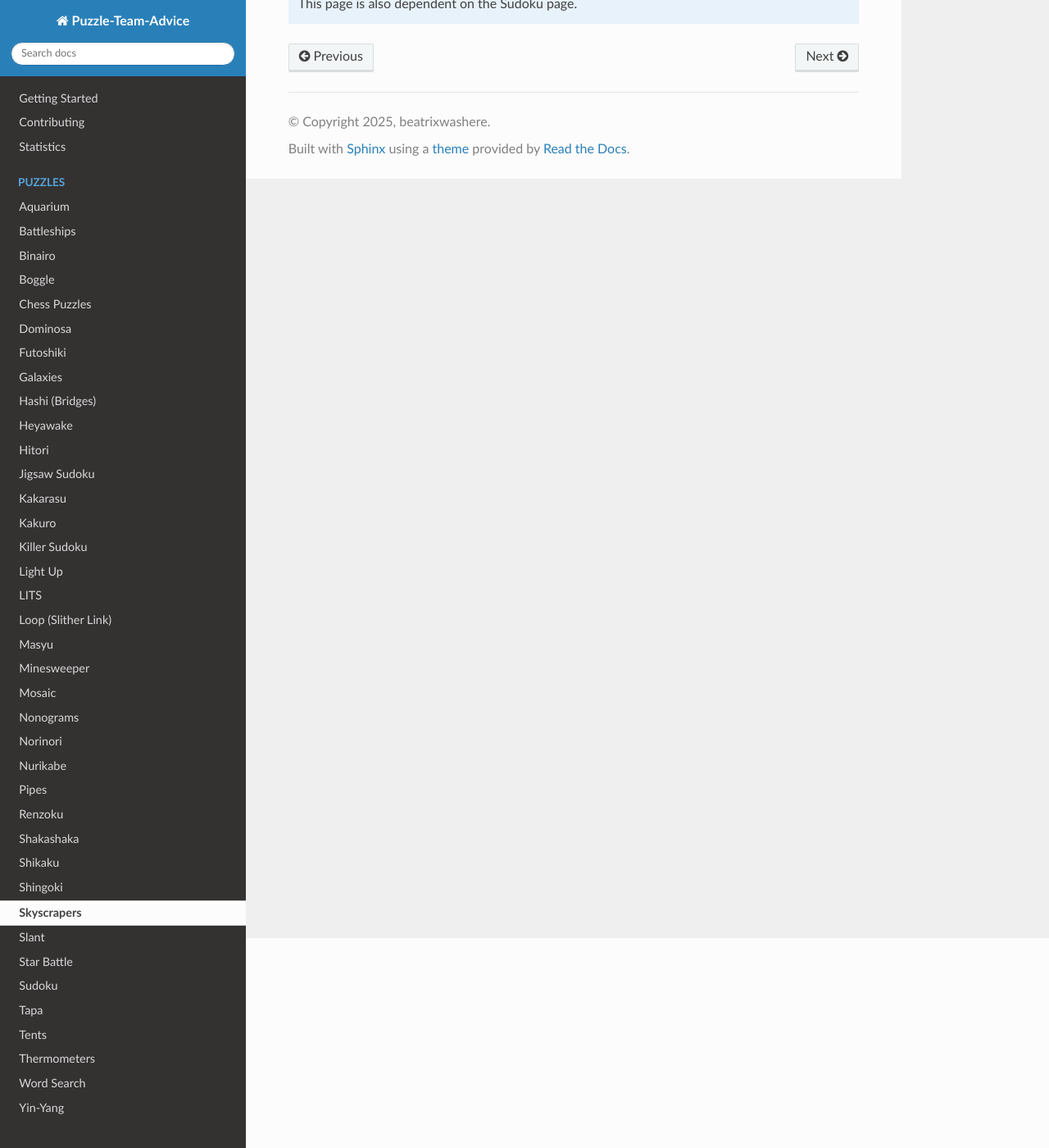
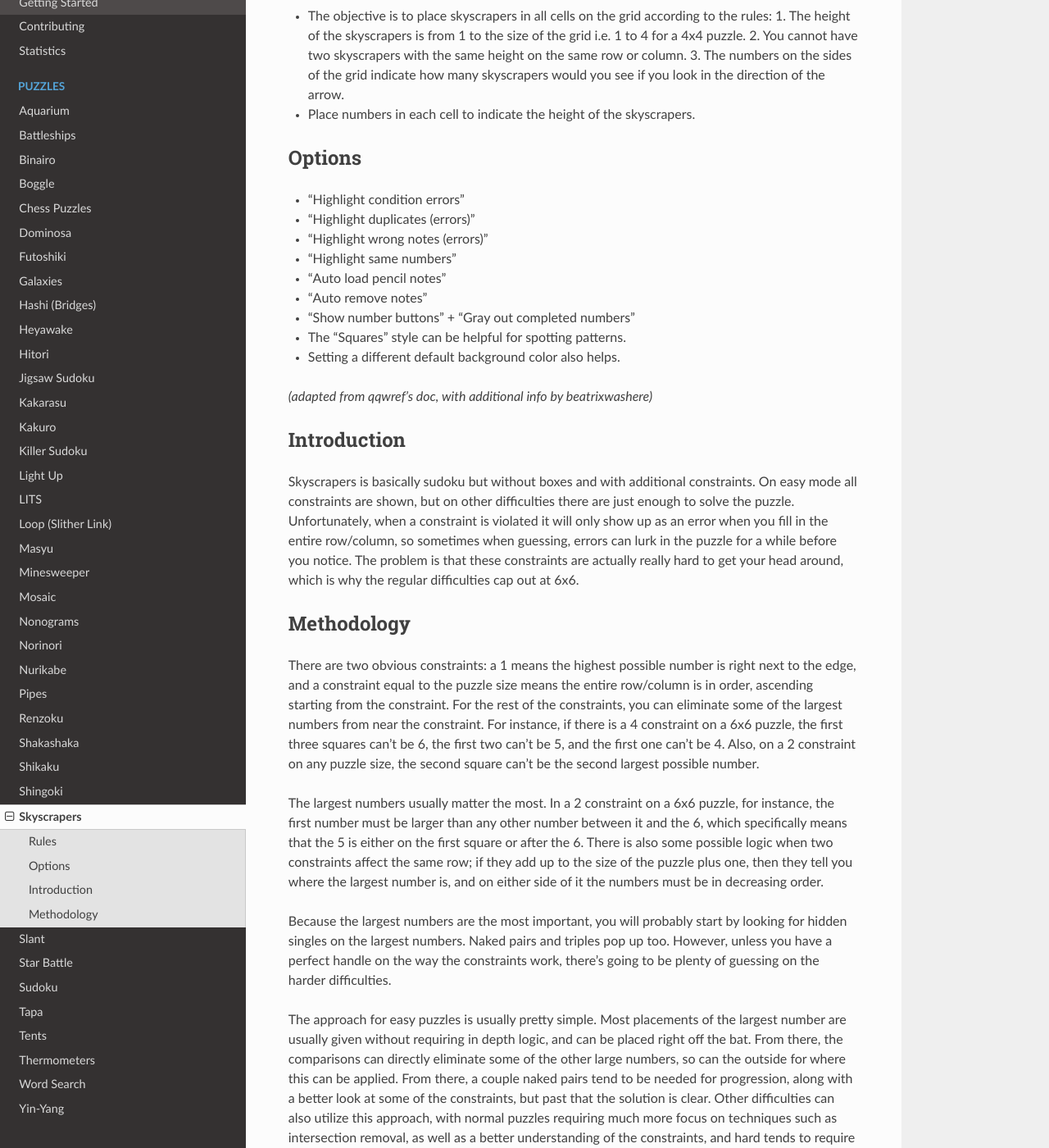
Before and after one commit to Ailurust/puzzle-team-advice, a Sphinx documentation site: the page built from docs/source/puzzles/skyscrapers.rst, in a window 1280 px wide and 1400 px high, scrolled down 256 px. Shown: the whole window at 82% size. Built offline with Sphinx 7.4.7 and the Read the Docs theme 3.1.0, drawn with Linux system fonts in a browser that asks for light colours; some of the changed text lies outside the part shown.

Commit message:
add skyscrapers guide

```diff
--- a/docs/source/puzzles/skyscrapers.rst
+++ b/docs/source/puzzles/skyscrapers.rst
@@ -1,9 +1,68 @@
 Skyscrapers
 ===========
 
+Rules
+-----
+
+(sourced from `puzzle-skyscrapers.com <https://www.puzzle-skyscrapers.com>`_)
+
+* The objective is to place skyscrapers in all cells on the grid according to the rules:
+  1. The height of the skyscrapers is from 1 to the size of the grid i.e. 1 to 4 for a 4x4 puzzle.
+  2. You cannot have two skyscrapers with the same height on the same row or column.
+  3. The numbers on the sides of the grid indicate how many skyscrapers would you see if you look in the direction of the arrow.
+* Place numbers in each cell to indicate the height of the skyscrapers.
+
+Options
+-------
+
+* “Highlight condition errors”
+* “Highlight duplicates (errors)”
+* “Highlight wrong notes (errors)”
+* "Highlight same numbers"
+* “Auto load pencil notes”
+* "Auto remove notes"
+* “Show number buttons” + “Gray out completed numbers”
+* The "Squares" style can be helpful for spotting patterns.
+* Setting a different default background color also helps.
+
+*(adapted from qqwref's doc, with additional info by beatrixwashere)*
+
+Introduction
+------------
+
+Skyscrapers is basically sudoku but without boxes and with additional constraints. On easy mode all constraints are shown,
+but on other difficulties there are just enough to solve the puzzle. Unfortunately, when a constraint is violated it will
+only show up as an error when you fill in the entire row/column, so sometimes when guessing, errors can lurk in the puzzle
+for a while before you notice. The problem is that these constraints are actually really hard to get your head around,
+which is why the regular difficulties cap out at 6x6.
+
+Methodology
+-----------
+
+There are two obvious constraints: a 1 means the highest possible number is right next to the edge, and a constraint
+equal to the puzzle size means the entire row/column is in order, ascending starting from the constraint. For the rest
+of the constraints, you can eliminate some of the largest numbers from near the constraint. For instance, if there is a
+4 constraint on a 6x6 puzzle, the first three squares can’t be 6, the first two can’t be 5, and the first one can’t be 4.
+Also, on a 2 constraint on any puzzle size, the second square can’t be the second largest possible number.
+
+The largest numbers usually matter the most. In a 2 constraint on a 6x6 puzzle, for instance, the first number must be
+larger than any other number between it and the 6, which specifically means that the 5 is either on the first square or
+after the 6. There is also some possible logic when two constraints affect the same row; if they add up to the size of
+the puzzle plus one, then they tell you where the largest number is, and on either side of it the numbers must be in
+decreasing order.
+
+Because the largest numbers are the most important, you will probably start by looking for hidden singles on the largest
+numbers. Naked pairs and triples pop up too. However, unless you have a perfect handle on the way the constraints work,
+there’s going to be plenty of guessing on the harder difficulties.
+
+The approach for easy puzzles is usually pretty simple. Most placements of the largest number are usually given without
+requiring in depth logic, and can be placed right off the bat. From there, the comparisons can directly eliminate some of
+the other large numbers, so can the outside for where this can be applied. From there, a couple naked pairs tend to be
+needed for progression, along with a better look at some of the constraints, but past that the solution is clear. Other
+difficulties can also utilize this approach, with normal puzzles requiring much more focus on techniques such as intersection
+removal, as well as a better understanding of the constraints, and hard tends to require some bifurication as mentioned before.
+
 .. note::
 
-   This page is a placeholder. See the
-   `Contributing page <https://puzzle-team-advice.readthedocs.io/en/latest/contributing.html>`_ to learn how to contribute.
-
-   This page is also dependent on the Sudoku page.
+   The Sudoku page is not yet completed, which provides some context for understanding the logic behind this puzzle.
+   When it is completed, it will be linked appropriately within this page.
```
